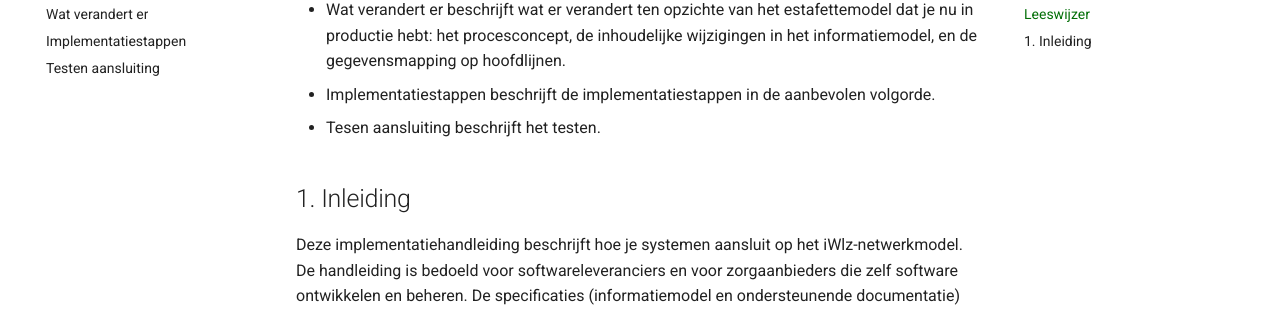
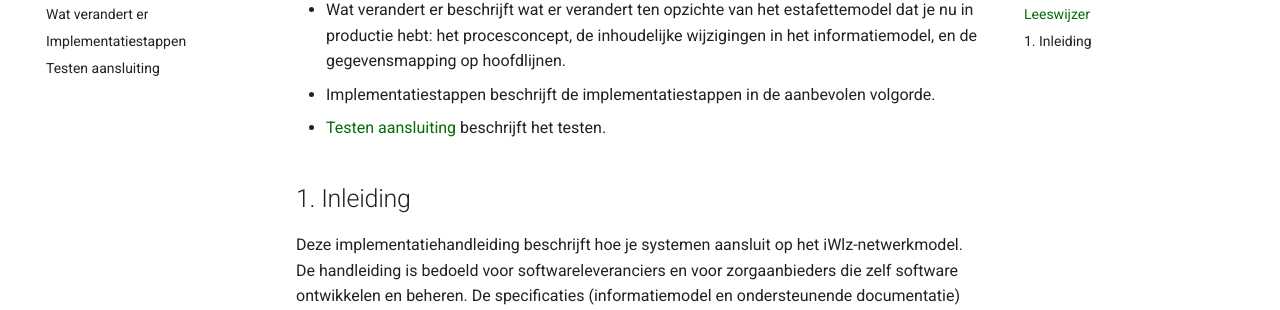
Before and after one commit to iStandaarden/implementatiehandleiding-netwerkmodel, an MkDocs documentation site: the page built from docs/zorgaanbieder/index.md, in a window 1280 px wide and 900 px high, scrolled down 467 px. Shown: the part 142-452 px from the top of the window. Built offline with MkDocs 1.6.1 and Material for MkDocs 9.7.7, drawn with Linux system fonts in a browser that asks for light colours; comment, search, counter and statistics services are not loaded; the version menu is left out.

Commit message:
typo en tst

```diff
--- a/docs/zorgaanbieder/index.md
+++ b/docs/zorgaanbieder/index.md
@@ -8,7 +8,7 @@
 - Inleiding verwijst naar de onderdelen van het afsprakenstelsel die je vooraf leest.
 - Wat verandert er beschrijft wat er verandert ten opzichte van het estafettemodel dat je nu in productie hebt: het procesconcept, de inhoudelijke wijzigingen in het informatiemodel, en de gegevensmapping op hoofdlijnen.
 - Implementatiestappen beschrijft de implementatiestappen in de aanbevolen volgorde.
-- Tesen aansluiting beschrijft het testen.
+- [Testen aansluiting](./testen-aansluiting.md) beschrijft het testen.
 
 
 ## 1. Inleiding
```
